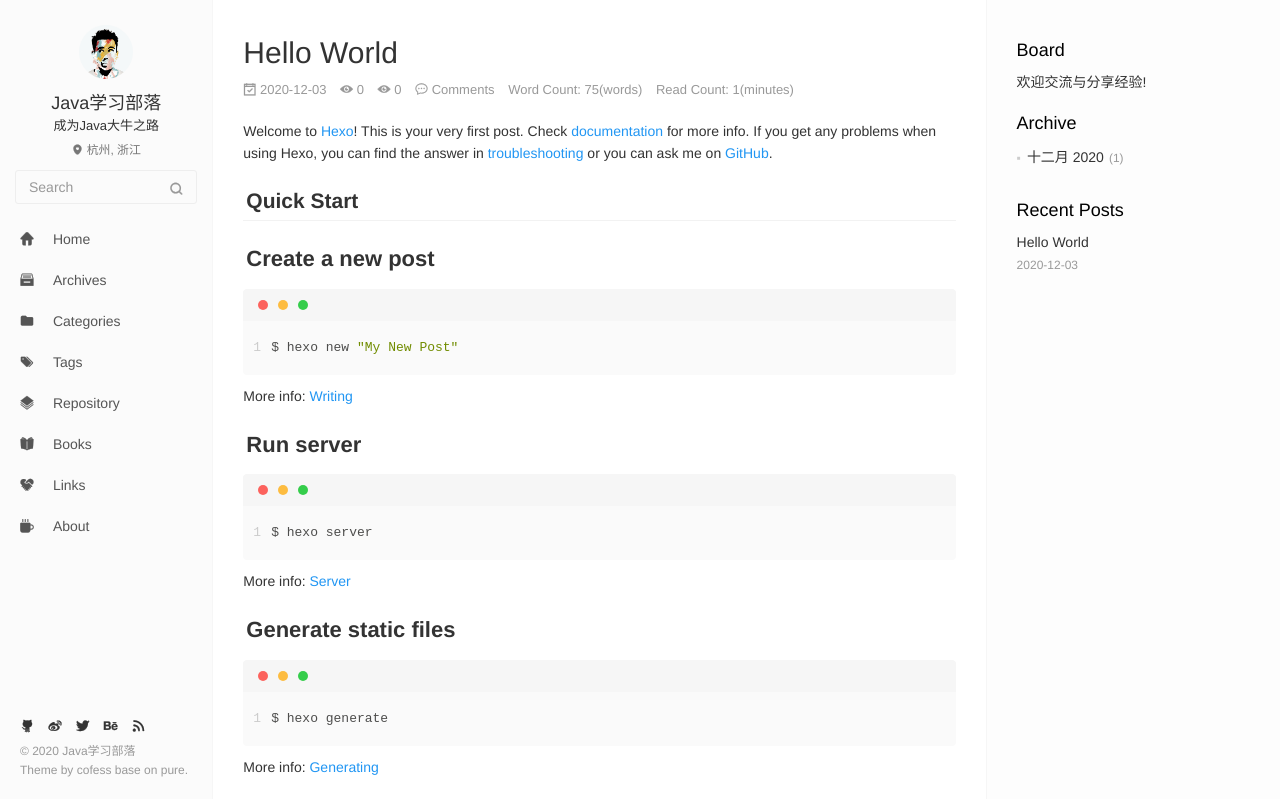
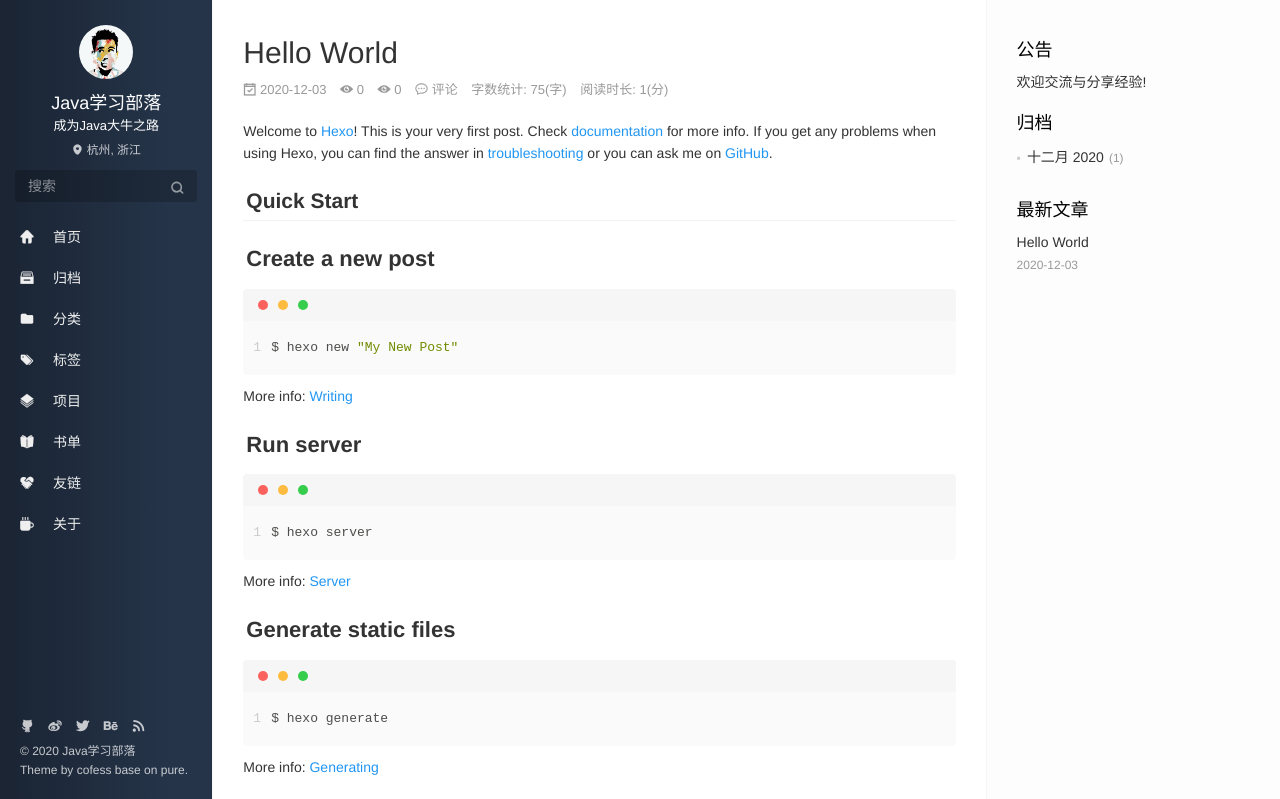
Before and after one commit to Maybe728/Maybe728.github.io, a plain HTML site: page index.html in a window 1280 px wide. Shown: the top 799 px of the page. Drawn offline with nearby package versions, Linux system fonts and the light colour scheme; some packages are replaced by stand-ins of ours; a script that the page names is missing.

Commit message:
Site updated: 2020-12-05 19:44:22

```diff
--- a/index.html
+++ b/index.html
@@ -45,7 +45,7 @@
 <meta name="generator" content="Hexo 5.2.0"></head>
 
 
-<body class="main-center" itemscope itemtype="http://schema.org/WebPage">
+<body class="main-center theme-black" itemscope itemtype="http://schema.org/WebPage">
   <header class="header" itemscope itemtype="http://schema.org/WPHeader">
   <div class="slimContent">
     <div class="navbar-header">
@@ -64,7 +64,7 @@
 
     <form class="search-form sidebar-form">
         <div class="input-group">
-            <input type="text" class="search-form-input form-control" placeholder="Search" />
+            <input type="text" class="search-form-input form-control" placeholder="搜索" />
             <span class="input-group-btn">
                 <button type="submit" class="search-form-submit btn btn-flat" onclick="return false;"><i class="icon icon-search"></i></button>
             </span>
@@ -74,7 +74,7 @@
   <div class="ins-search-mask"></div>
   <div class="ins-search-container">
     <div class="ins-input-wrapper">
-      <input type="text" class="ins-search-input" placeholder="Type something..." x-webkit-speech />
+      <input type="text" class="ins-search-input" placeholder="想要查找什么..." x-webkit-speech />
       <button type="button" class="close ins-close ins-selectable" data-dismiss="modal" aria-label="Close"><span aria-hidden="true">×</span></button>
     </div>
     <div class="ins-section-wrapper">
@@ -101,7 +101,7 @@
 
             <i class="icon icon-home-fill"></i>
 
-            <span class="menu-title">Home</span>
+            <span class="menu-title">首页</span>
           </a>
         </li>
 
@@ -111,7 +111,7 @@
 
             <i class="icon icon-archives-fill"></i>
 
-            <span class="menu-title">Archives</span>
+            <span class="menu-title">归档</span>
           </a>
         </li>
 
@@ -121,7 +121,7 @@
 
             <i class="icon icon-folder"></i>
 
-            <span class="menu-title">Categories</span>
+            <span class="menu-title">分类</span>
           </a>
         </li>
 
@@ -131,7 +131,7 @@
 
             <i class="icon icon-tags"></i>
 
-            <span class="menu-title">Tags</span>
+            <span class="menu-title">标签</span>
           </a>
         </li>
 
@@ -141,7 +141,7 @@
 
             <i class="icon icon-project"></i>
 
-            <span class="menu-title">Repository</span>
+            <span class="menu-title">项目</span>
           </a>
         </li>
 
@@ -151,7 +151,7 @@
 
             <i class="icon icon-book-fill"></i>
 
-            <span class="menu-title">Books</span>
+            <span class="menu-title">书单</span>
           </a>
         </li>
 
@@ -161,7 +161,7 @@
 
             <i class="icon icon-friendship"></i>
 
-            <span class="menu-title">Links</span>
+            <span class="menu-title">友链</span>
           </a>
         </li>
 
@@ -171,7 +171,7 @@
 
             <i class="icon icon-cup-fill"></i>
 
-            <span class="menu-title">About</span>
+            <span class="menu-title">关于</span>
           </a>
         </li>
 
@@ -201,7 +201,7 @@
   <div class="slimContent">
 
       <div class="widget">
-    <h3 class="widget-title">Board</h3>
+    <h3 class="widget-title">公告</h3>
     <div class="widget-body">
         <div id="board">
             <div class="content">
@@ -222,7 +222,7 @@
 
 
   <div class="widget">
-    <h3 class="widget-title">Archive</h3>
+    <h3 class="widget-title">归档</h3>
     <div class="widget-body">
       <ul class="archive-list"><li class="archive-list-item"><a class="archive-list-link" href="/archives/2020/12/">十二月 2020</a><span class="archive-list-count">1</span></li></ul>
     </div>
@@ -232,7 +232,7 @@
 
 
   <div class="widget">
-    <h3 class="widget-title">Recent Posts</h3>
+    <h3 class="widget-title">最新文章</h3>
     <div class="widget-body">
       <ul class="recent-post-list list-unstyled no-thumbnail">
 
@@ -301,13 +301,13 @@
     	<span id="/2020/12/03/hello-world/" class="leancloud_visitors"  data-flag-title="Hello World">0</span>
     </span>
 
-        <span class="post-comment"><i class="icon icon-comment"></i> <a href="/2020/12/03/hello-world/#comments" class="article-comment-link">Comments</a></span>
+        <span class="post-comment"><i class="icon icon-comment"></i> <a href="/2020/12/03/hello-world/#comments" class="article-comment-link">评论</a></span>
 
 
-		<span class="post-wordcount hidden-xs" itemprop="wordCount">Word Count: 75(words)</span>
+		<span class="post-wordcount hidden-xs" itemprop="wordCount">字数统计: 75(字)</span>
 
 
-		<span class="post-readcount hidden-xs" itemprop="timeRequired">Read Count: 1(minutes)</span>
+		<span class="post-readcount hidden-xs" itemprop="timeRequired">阅读时长: 1(分)</span>
 
 
       </div>
@@ -414,11 +414,11 @@ window.jQuery || document.write('<script src="js/jquery.min.js"><\/script>')
 (function (window) {
     var INSIGHT_CONFIG = {
         TRANSLATION: {
-            POSTS: 'Posts',
-            PAGES: 'Pages',
-            CATEGORIES: 'Categories',
-            TAGS: 'Tags',
-            UNTITLED: '(Untitled)',
+            POSTS: '文章',
+            PAGES: '页面',
+            CATEGORIES: '分类',
+            TAGS: '标签',
+            UNTITLED: '(未命名)',
         },
         ROOT_URL: '/',
         CONTENT_URL: '/content.json',
```
Also changed, not shown: 2020/12/03/hello-world/index.html (+32 -32 lines), archives/2020/12/index.html (+22 -22 lines), archives/2020/index.html (+22 -22 lines), archives/index.html (+22 -22 lines).
